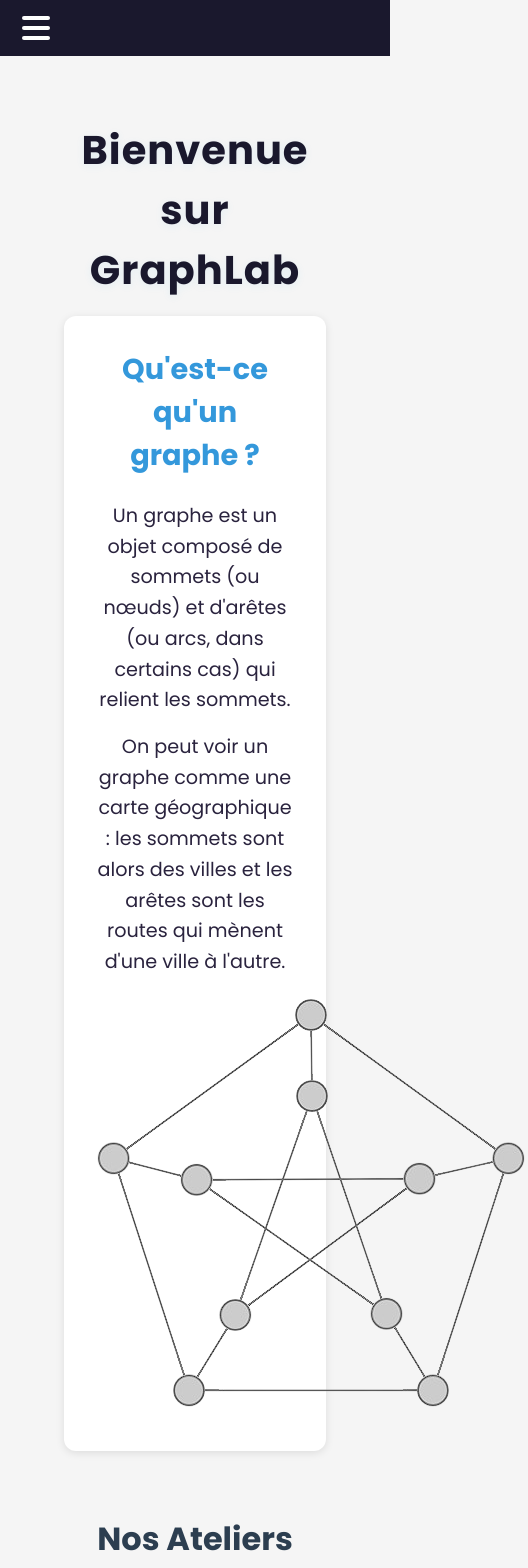
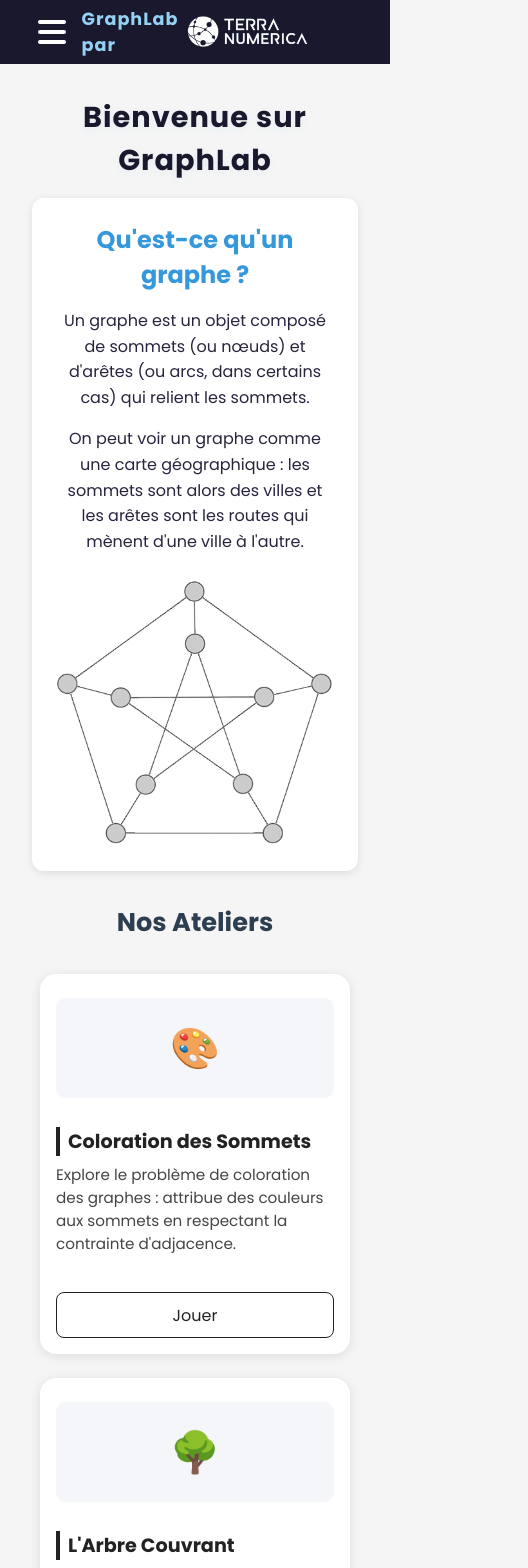
Before and after one commit to Terra-Numerica/GraphLab, a React (Vite) app in the folder frontend/: page / in a window 390 px wide. Shown: the top 1568 px of the page, 528 px wide, since content can reach past the window. Built offline with nearby package versions, Linux system fonts and the light colour scheme; the HTML template or start-up script is replaced by a standard one.

Commit message:
Feat: Add responsive to Home & Navbar

```diff
--- a/frontend/src/components/Navigation/Navbar.jsx
+++ b/frontend/src/components/Navigation/Navbar.jsx
@@ -43,11 +43,19 @@ const Navbar = () => {
 
 	return (
 		<nav className="navbar">
-			<button className="hamburger" onClick={() => setIsMobileMenuOpen(!isMobileMenuOpen)}>
-				<span className="bar"></span>
-				<span className="bar"></span>
-				<span className="bar"></span>
-			</button>
+			<div className="nav-mobile-header">
+				<button className="hamburger" onClick={() => setIsMobileMenuOpen(!isMobileMenuOpen)}>
+					<span className="bar"></span>
+					<span className="bar"></span>
+					<span className="bar"></span>
+				</button>
+				<div className="nav-mobile-logo">
+					<a href="/" className="logo">
+						<span className="logo-text">GraphLab par </span>
+						<img src="/logo_tn.png" alt="Terra Numerica Logo" className="logo-img" />
+					</a>
+				</div>
+			</div>
 			<div className={`nav-content${isMobileMenuOpen ? ' open' : ''}`}>
 				<div className="nav-left">
 					<a href="/" className="nav-link">Accueil</a>
@@ -72,7 +80,7 @@ const Navbar = () => {
 						)}
 					</div>
 				</div>
-				<div className="nav-center">
+				<div className="nav-center desktop-logo">
 					<a href="/" className="logo">
 						<span className="logo-text">GraphLab par </span>
 						<img src="/logo_tn.png" alt="Terra Numerica Logo" className="logo-img" />
--- a/frontend/src/components/pages/Home.jsx
+++ b/frontend/src/components/pages/Home.jsx
@@ -15,7 +15,7 @@ const Home = () => {
                     <p>
                         On peut voir un graphe comme une carte géographique : les sommets sont alors des villes et les arêtes sont les routes qui mènent d'une ville à l'autre.
                     </p>
-                    <img src="/graphe.png" alt="graphe" />
+                    <img src="/graphe.png" alt="graphe" className="graph-image" />
                 </div>
             </div>
 
--- a/frontend/src/styles/Navigation/Navbar.css
+++ b/frontend/src/styles/Navigation/Navbar.css
@@ -153,6 +153,17 @@
   transition: 0.3s;
 }
 
+.desktop-logo {
+  display: flex;
+}
+.nav-mobile-logo {
+  display: none;
+}
+
+.nav-mobile-header {
+  display: none;
+}
+
 @media (max-width: 768px) {
   .navbar {
     flex-direction: row;
@@ -209,4 +220,34 @@
     width: 100%;
     margin-top: 1rem;
   }
+  .desktop-logo {
+    display: none !important;
+  }
+  .nav-mobile-logo {
+    display: flex;
+    position: absolute;
+    left: 50%;
+    top: 50%;
+    transform: translate(-50%, -50%);
+    align-items: center;
+    margin-bottom: 0;
+    padding-left: 0;
+    padding-right: 0;
+    z-index: 1;
+  }
+  .nav-mobile-logo .logo-img {
+    height: 32px;
+  }
+  .nav-mobile-logo .logo-text {
+    font-size: 1.1rem;
+  }
+  .nav-mobile-header {
+    display: flex;
+    align-items: center;
+    width: 100%;
+    padding: 0.5rem 1rem;
+    position: relative;
+    height: 48px;
+    justify-content: flex-start;
+  }
 }
--- a/frontend/src/styles/global.css
+++ b/frontend/src/styles/global.css
@@ -13,6 +13,12 @@
     --cyan: #00FFFF;
     --blue: #24A1EB;
     --red: #DC143C;
+
+    /* Breakpoints */
+    --mobile: 480px;
+    --tablet: 768px;
+    --laptop: 1024px;
+    --desktop: 1200px;
 }
 
 * {
@@ -27,6 +33,7 @@ body {
     display: flex;
     flex-direction: column;
     background-color: whitesmoke;
+    font-size: 16px;
 }
 
 a {
@@ -42,8 +49,8 @@ a {
 
 .main-content {
     flex: 1;
-    padding: 2rem;
-    max-width: 1200px;
+    padding: 1rem;
+    max-width: 100%;
     margin: 0 auto;
     width: 100%;
 }
@@ -51,7 +58,7 @@ a {
 .main-content h1 {
     color: var(--darkBlue);
     margin-bottom: 1rem;
-    font-size: 2.5rem;
+    font-size: 1.8rem;
     font-weight: 700;
     letter-spacing: 1px;
     text-shadow: 0 2px 8px rgba(36,161,235,0.08);
@@ -59,7 +66,53 @@ a {
 
 .main-content p {
     color: var(--astro);
-    font-size: 1.2rem;
+    font-size: 1rem;
     line-height: 1.6;
     font-weight: 500;
 }
+
+/* Media Queries */
+@media screen and (min-width: 480px) {
+    .main-content {
+        padding: 1.5rem;
+    }
+
+    .main-content h1 {
+        font-size: 2rem;
+    }
+
+    .main-content p {
+        font-size: 1.1rem;
+    }
+}
+
+@media screen and (min-width: 768px) {
+    .main-content {
+        padding: 2rem;
+        max-width: 720px;
+    }
+
+    .main-content h1 {
+        font-size: 2.2rem;
+    }
+}
+
+@media screen and (min-width: 1024px) {
+    .main-content {
+        max-width: 960px;
+    }
+
+    .main-content h1 {
+        font-size: 2.5rem;
+    }
+
+    .main-content p {
+        font-size: 1.2rem;
+    }
+}
+
+@media screen and (min-width: 1200px) {
+    .main-content {
+        max-width: 1200px;
+    }
+}
--- a/frontend/src/styles/pages/Home.css
+++ b/frontend/src/styles/pages/Home.css
@@ -1,18 +1,18 @@
 .home-container {
-    padding: 2rem;
+    padding: 1rem;
     max-width: 1250px;
     margin: 0 auto;
 }
 
 .intro-section {
-    margin-bottom: 4rem;
+    margin-bottom: 2rem;
 }
 
 .home-container h1 {
     text-align: center;
     color: #2c3e50;
-    margin-bottom: 2rem;
-    font-size: 2.5rem;
+    margin-bottom: 1.5rem;
+    font-size: 1.8rem;
 }
 
 .graph-explanation {
@@ -20,40 +20,40 @@
     align-items: center;
     background-color: #ffffff;
     border-radius: 12px;
-    padding: 2rem;
+    padding: 1.5rem;
     box-shadow: 0 2px 8px rgba(0, 0, 0, 0.1);
-    margin-bottom: 3rem;
+    margin-bottom: 2rem;
 }
 
 .graph-explanation h2 {
     color: #3498db;
-    margin-bottom: 1.5rem;
-    font-size: 1.8rem;
+    margin-bottom: 1rem;
+    font-size: 1.5rem;
 }
 
 .graph-explanation p {
     color: #34495e;
     line-height: 1.6;
     margin-bottom: 1rem;
-    font-size: 1.1rem;
+    font-size: 1rem;
 }
 
 .workshops-section {
-    margin-top: 3rem;
+    margin-top: 2rem;
 }
 
 .workshops-section h2 {
     text-align: center;
     color: #2c3e50;
-    margin-bottom: 2rem;
-    font-size: 2rem;
+    margin-bottom: 1.5rem;
+    font-size: 1.6rem;
 }
 
 .workshops-grid {
     display: grid;
-    grid-template-columns: repeat(auto-fit, minmax(320px, 1fr));
-    gap: 2rem;
-    padding: 1rem;
+    grid-template-columns: 1fr;
+    gap: 1.5rem;
+    padding: 0.5rem;
 }
 
 .workshop-card-vertical {
@@ -63,29 +63,29 @@
     background-color: #fff;
     border-radius: 16px;
     box-shadow: 0 2px 12px rgba(0,0,0,0.10);
-    padding: 2rem 1.5rem 1.5rem 1.5rem;
-    min-height: 420px;
-    max-width: 370px;
+    padding: 1.5rem 1rem 1rem 1rem;
+    min-height: 380px;
+    max-width: 100%;
     margin: 0 auto;
     position: relative;
 }
 
 .workshop-icon-vertical {
     width: 100%;
-    height: 120px;
+    height: 100px;
     display: flex;
     align-items: center;
     justify-content: center;
-    font-size: 3rem;
-    margin-bottom: 1.5rem;
+    font-size: 2.5rem;
+    margin-bottom: 1rem;
     background: #f5f6fa;
     border-radius: 10px;
 }
 
 .workshop-title-vertical {
-    font-size: 1.3rem;
+    font-size: 1.2rem;
     font-weight: bold;
-    margin: 1rem 0 0.5rem 0;
+    margin: 0.8rem 0 0.4rem 0;
     color: #222;
     width: 100%;
     text-align: left;
@@ -94,7 +94,7 @@
 }
 
 .workshop-desc-vertical {
-    font-size: 1rem;
+    font-size: 0.95rem;
     color: #444;
     margin-bottom: auto;
     width: 100%;
@@ -102,10 +102,10 @@
 }
 
 .workshop-play-btn {
-    margin-top: 2rem;
+    margin-top: 1.5rem;
     width: 100%;
-    padding: 0.7rem 0;
-    font-size: 1.1rem;
+    padding: 0.6rem 0;
+    font-size: 1rem;
     background: #fff;
     color: #222;
     border: 1.5px solid #222;
@@ -121,3 +121,87 @@
     color: #fff;
     border-color: #3498db;
 }
+
+.graph-image {
+    display: block;
+    max-width: 100%;
+    height: auto;
+    margin: 1.5rem auto 0 auto;
+    width: 320px;
+}
+
+/* Media Queries */
+@media screen and (min-width: 480px) {
+    .home-container {
+        padding: 1.5rem;
+    }
+
+    .home-container h1 {
+        font-size: 2rem;
+    }
+
+    .graph-explanation h2 {
+        font-size: 1.6rem;
+    }
+
+    .graph-explanation p {
+        font-size: 1.05rem;
+    }
+
+    .graph-image {
+        width: 380px;
+    }
+}
+
+@media screen and (min-width: 768px) {
+    .home-container {
+        padding: 2rem;
+    }
+
+    .home-container h1 {
+        font-size: 2.2rem;
+    }
+
+    .workshops-grid {
+        display: flex;
+        flex-wrap: wrap;
+        justify-content: space-around;
+        gap: 2rem;
+    }
+
+    .workshop-card-vertical {
+        min-height: 400px;
+        padding: 2rem 1.5rem 1.5rem 1.5rem;
+    }
+
+    .graph-image {
+        width: 420px;
+    }
+}
+
+@media screen and (min-width: 1024px) {
+    .home-container h1 {
+        font-size: 2.5rem;
+    }
+
+    .workshops-grid {
+        justify-content: space-around;
+    }
+
+    .workshop-card-vertical {
+        min-height: 420px;
+        max-width: 370px;
+    }
+
+    .workshop-title-vertical {
+        font-size: 1.3rem;
+    }
+
+    .workshop-desc-vertical {
+        font-size: 1rem;
+    }
+
+    .graph-image {
+        width: 480px;
+    }
+}
```
